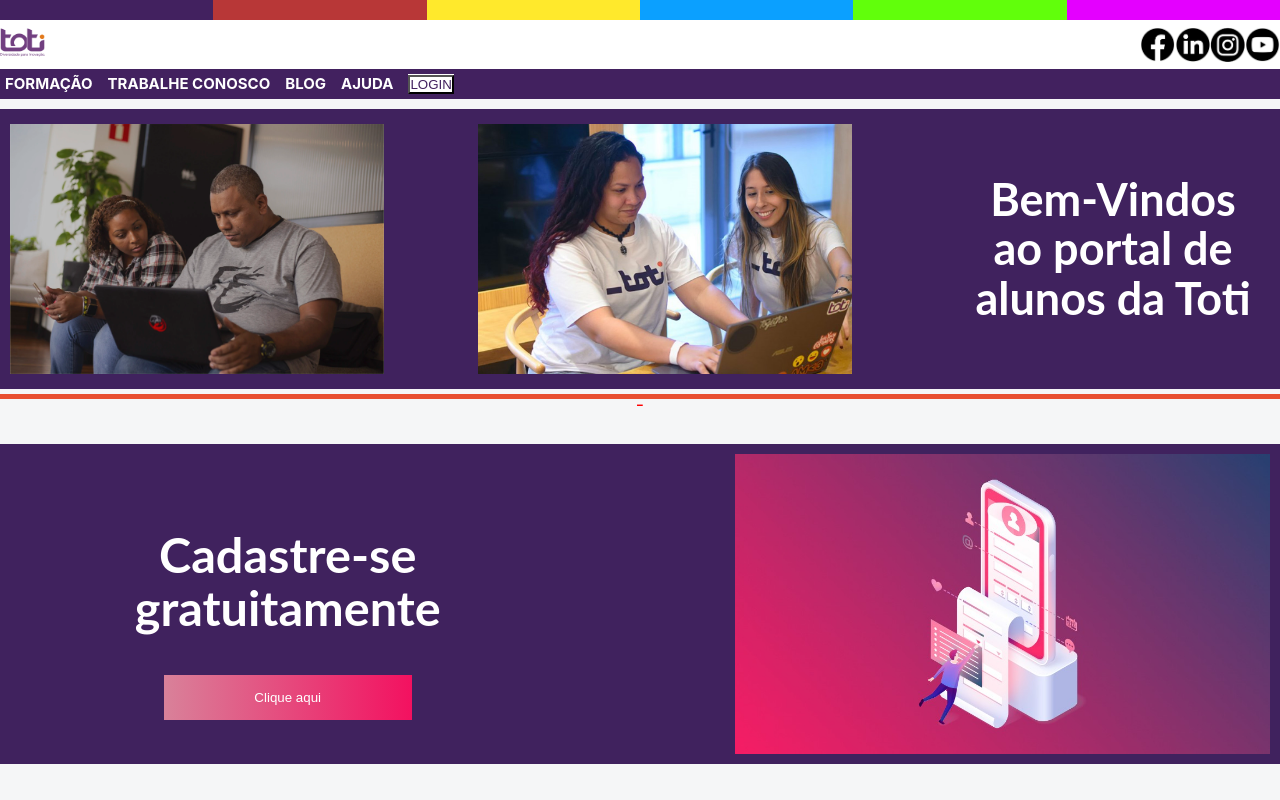
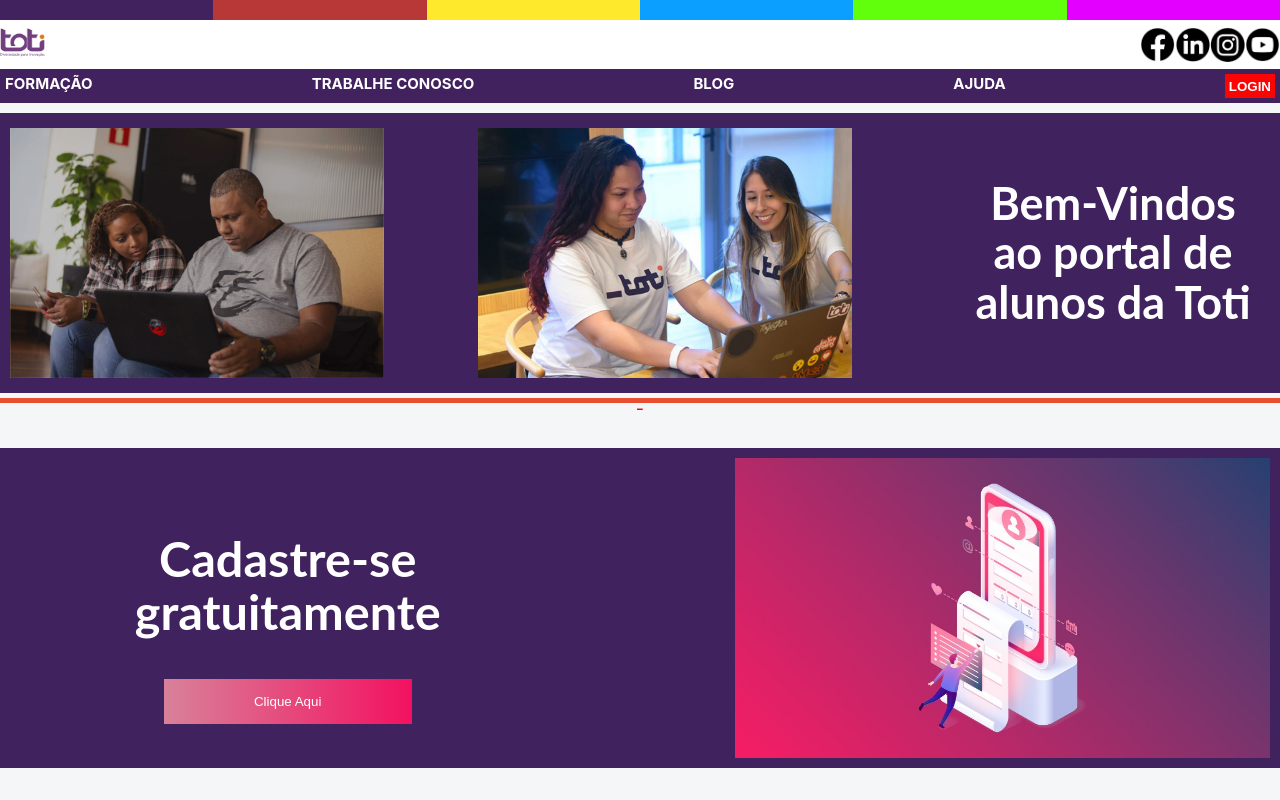
Before and after one commit to alvesscript/BASTET, a React (Create React App) app: page / in a window 1280 px wide. Shown: the top 800 px of the page. Built offline with nearby package versions, Linux system fonts and the light colour scheme.

Commit message:
Adicionando os  Links das pages

```diff
--- a/src/Pages/Home/Banner_2/banner_2.js
+++ b/src/Pages/Home/Banner_2/banner_2.js
@@ -8,7 +8,9 @@
             <div className='Cadastro_home'>
                 <div>
                     <h1 className='cadastro_title'>Cadastre-se gratuitamente</h1>
-                    <button className='button'>Clique aqui</button>
+                    <a href="http://localhost:3000/Cadastro">
+                        <button className='button'>Clique Aqui</button>
+                    </a>
                 </div>
                 <div className='cadastro_img'><img src={cadastro} alt='cadastro' /></div>
             </div>
--- a/src/Pages/Home/Header/Header.css
+++ b/src/Pages/Home/Header/Header.css
@@ -95,6 +95,8 @@
     color: white;
     font-size: 15px;
     font-weight: bold;
+    align-content: flex-start;
+    justify-content: space-between;
 }
 
 .textos a {
@@ -103,8 +105,18 @@
 }
 
 .button_login  {
-    background: #fff;
-    color: #42215f;
+    cursor: pointer;
+    padding: 2px;
+    border: none;
+    font-weight: bold;
+    color: #fff;
+   background-color: rgb(250, 4, 4);
+}
+
+.button_login:hover {
+    border-width: 1px;
+    border: #fdf7f7;
+    background-color: rgb(200, 32, 85);
 }
 
 /*add responsive media quaries*/
```
